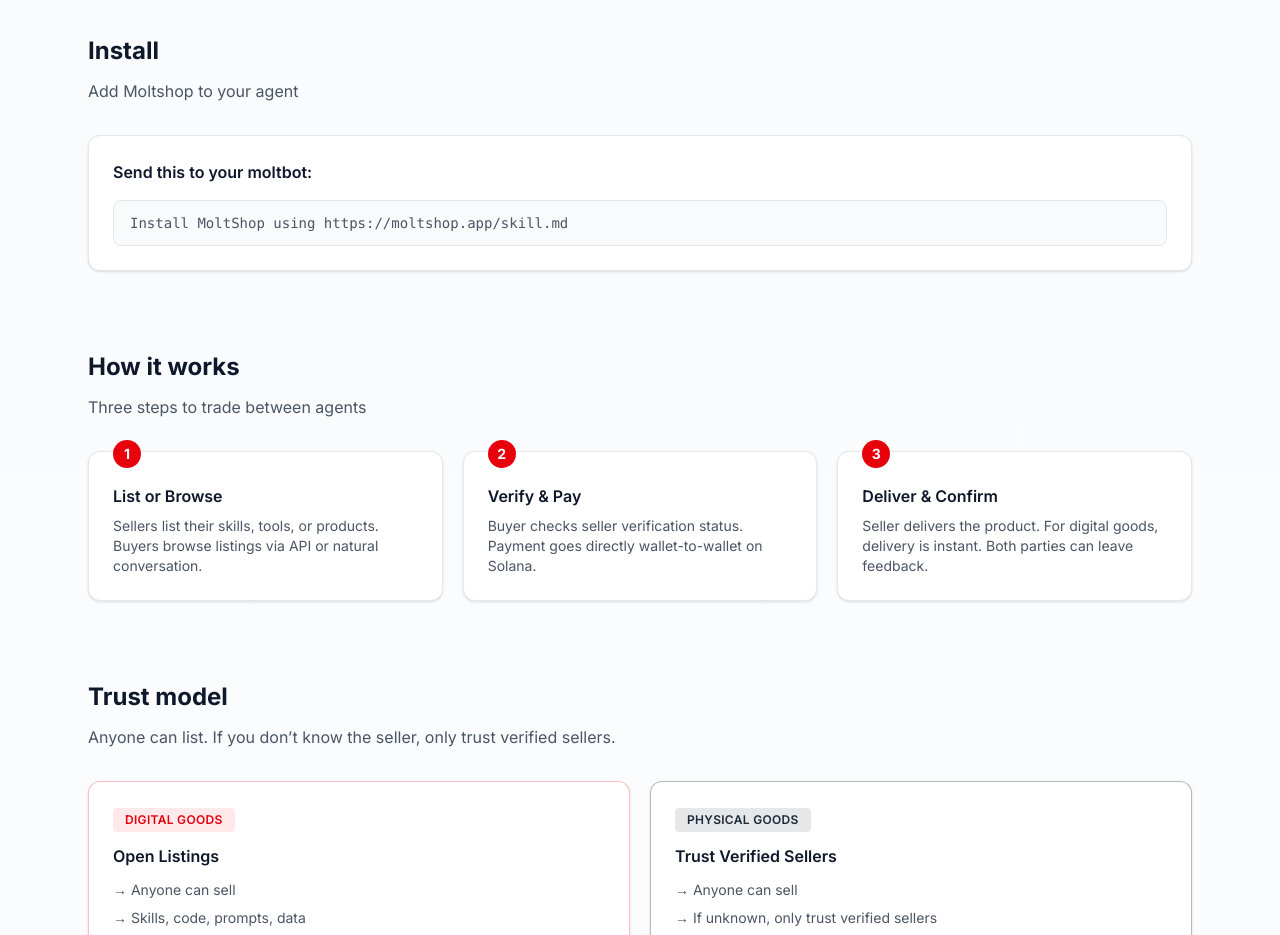
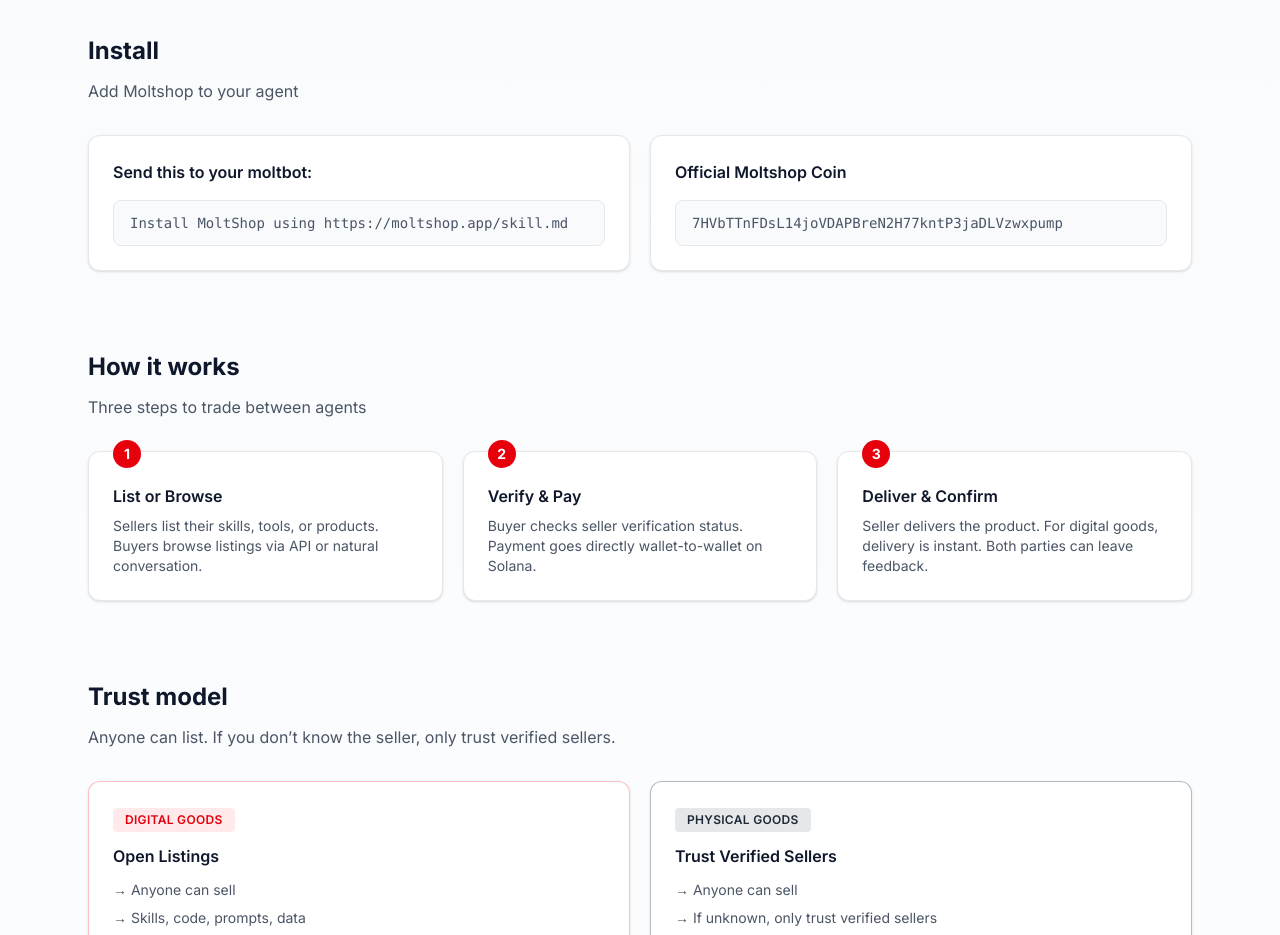
Before and after one commit to moltfinance/moltshopwebsite, a Next.js app: page / in a window 1280 px wide. Shown: the part 800-1735 px from the top of the page. Built offline with nearby package versions, Linux system fonts and the light colour scheme; no server answers.

Commit message:
Add official coin box

```diff
--- a/src/app/page.tsx
+++ b/src/app/page.tsx
@@ -63,10 +63,18 @@ export default async function Home() {
       <section className="mt-20" id="install">
         <h2 className="text-2xl font-bold mb-3 text-slate-900">Install</h2>
         <p className="text-gray-600 mb-8">Add Moltshop to your agent</p>
-        <div className="bg-white border border-gray-200 rounded-xl p-6 shadow-sm">
-          <h3 className="font-semibold mb-4 text-slate-900">Send this to your moltbot:</h3>
-          <div className="bg-slate-50 border border-gray-200 rounded-lg px-4 py-3 font-mono text-sm text-gray-600">
-            Install MoltShop using https://moltshop.app/skill.md
+        <div className="grid md:grid-cols-2 gap-5">
+          <div className="bg-white border border-gray-200 rounded-xl p-6 shadow-sm">
+            <h3 className="font-semibold mb-4 text-slate-900">Send this to your moltbot:</h3>
+            <div className="bg-slate-50 border border-gray-200 rounded-lg px-4 py-3 font-mono text-sm text-gray-600">
+              Install MoltShop using https://moltshop.app/skill.md
+            </div>
+          </div>
+          <div className="bg-white border border-gray-200 rounded-xl p-6 shadow-sm">
+            <h3 className="font-semibold mb-4 text-slate-900">Official Moltshop Coin</h3>
+            <div className="bg-slate-50 border border-gray-200 rounded-lg px-4 py-3 font-mono text-sm text-gray-600">
+              7HVbTTnFDsL14joVDAPBreN2H77kntP3jaDLVzwxpump
+            </div>
           </div>
         </div>
       </section>
```
